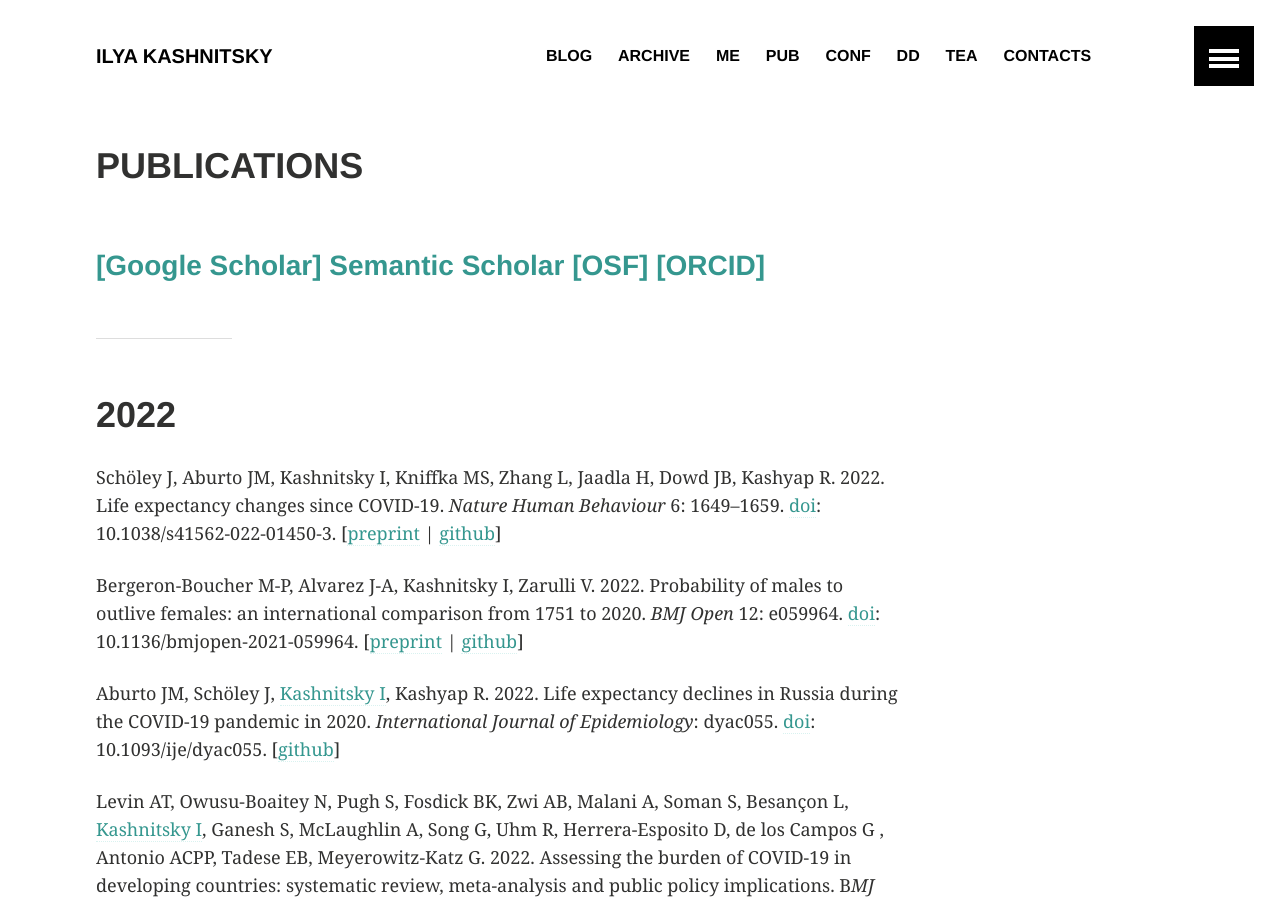
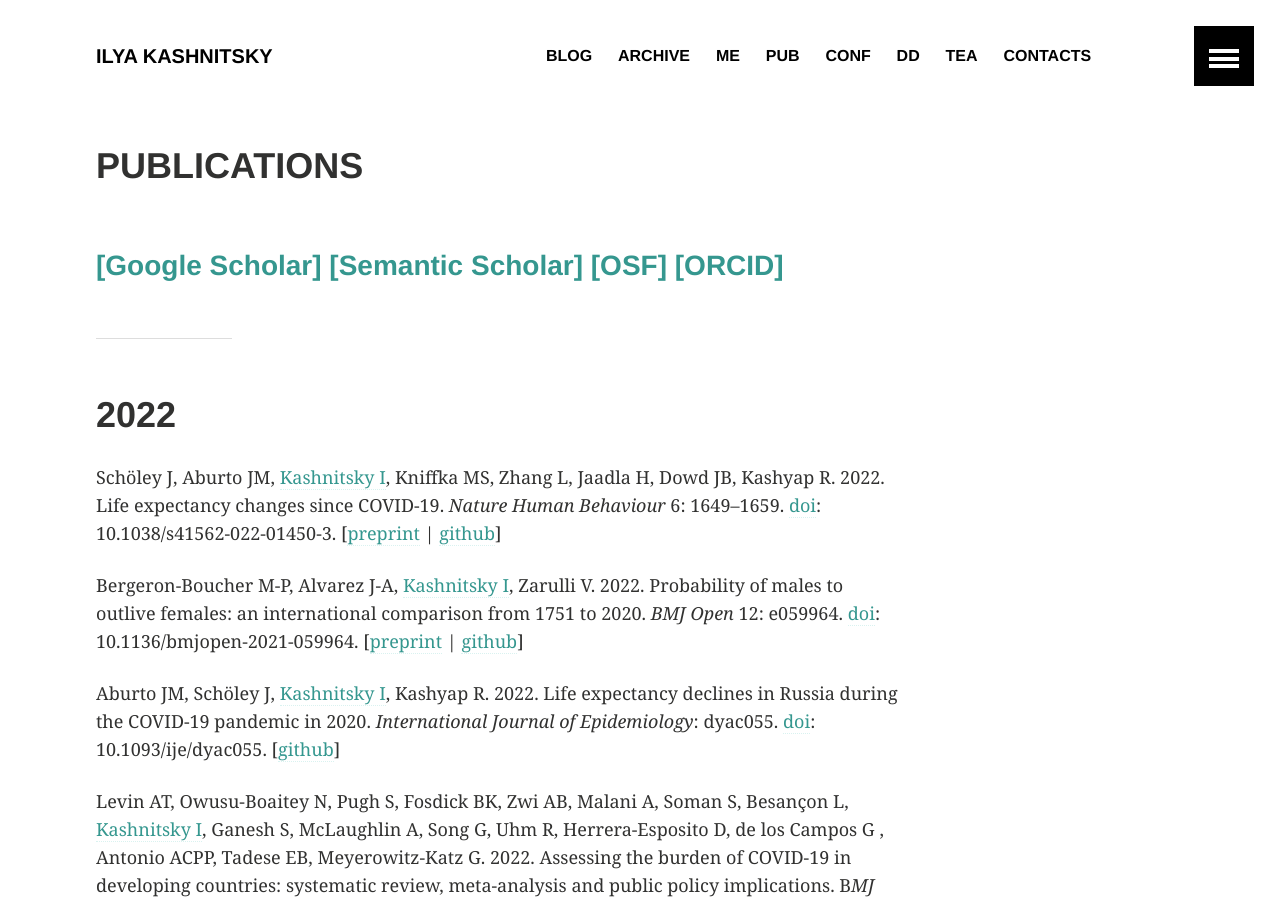
Before and after one commit to ikashnitsky/old-ikashnitsky-github-io, a Jekyll site: the page built from _pages/pubs.md, in a window 1280 px wide and 900 px high. Built offline with Jekyll 4.4.1, drawn with Linux system fonts in a browser that asks for light colours; some of the changed lines change nothing that is shown.

Commit message:
Update pubs.md

```diff
--- a/_pages/pubs.md
+++ b/_pages/pubs.md
@@ -7,18 +7,18 @@ image:
   teaser: teaser-pubs.png
 ---
 
-### [[Google Scholar]][gs] [Semantic Scholar][ss] [[OSF]][osf] [[ORCID]][orcid]
+### [[Google Scholar]][gs] [[Semantic Scholar]][ss] [[OSF]][osf] [[ORCID]][orcid]
 
 ***
 
 # 2022
 
-Schöley J, Aburto JM, Kashnitsky I, Kniffka MS, Zhang L, Jaadla H, Dowd JB, Kashyap R. 2022. Life expectancy changes since COVID-19. *Nature Human Behaviour* 6: 1649–1659.
+Schöley J, Aburto JM, [Kashnitsky I][me], Kniffka MS, Zhang L, Jaadla H, Dowd JB, Kashyap R. 2022. Life expectancy changes since COVID-19. *Nature Human Behaviour* 6: 1649–1659.
 [doi](https://doi.org/10.1038/s41562-022-01450-3): 10.1038/s41562-022-01450-3.
 [[preprint](http://doi.org/10.1101/2022.02.23.22271380) |
 [github](https://github.com/jschoeley/ex2021)]
 
-Bergeron-Boucher M-P, Alvarez J-A, Kashnitsky I, Zarulli V. 2022. Probability of males to outlive females: an international comparison from 1751 to 2020. *BMJ Open* 12: e059964.
+Bergeron-Boucher M-P, Alvarez J-A, [Kashnitsky I][me], Zarulli V. 2022. Probability of males to outlive females: an international comparison from 1751 to 2020. *BMJ Open* 12: e059964.
 [doi](https://doi.org/10.1136/bmjopen-2021-059964): 10.1136/bmjopen-2021-059964.
 [[preprint](https://doi.org/10.31235/osf.io/typws) |
 [github](https://github.com/CPop-SDU/outsurvival-in-perspective)]
```
